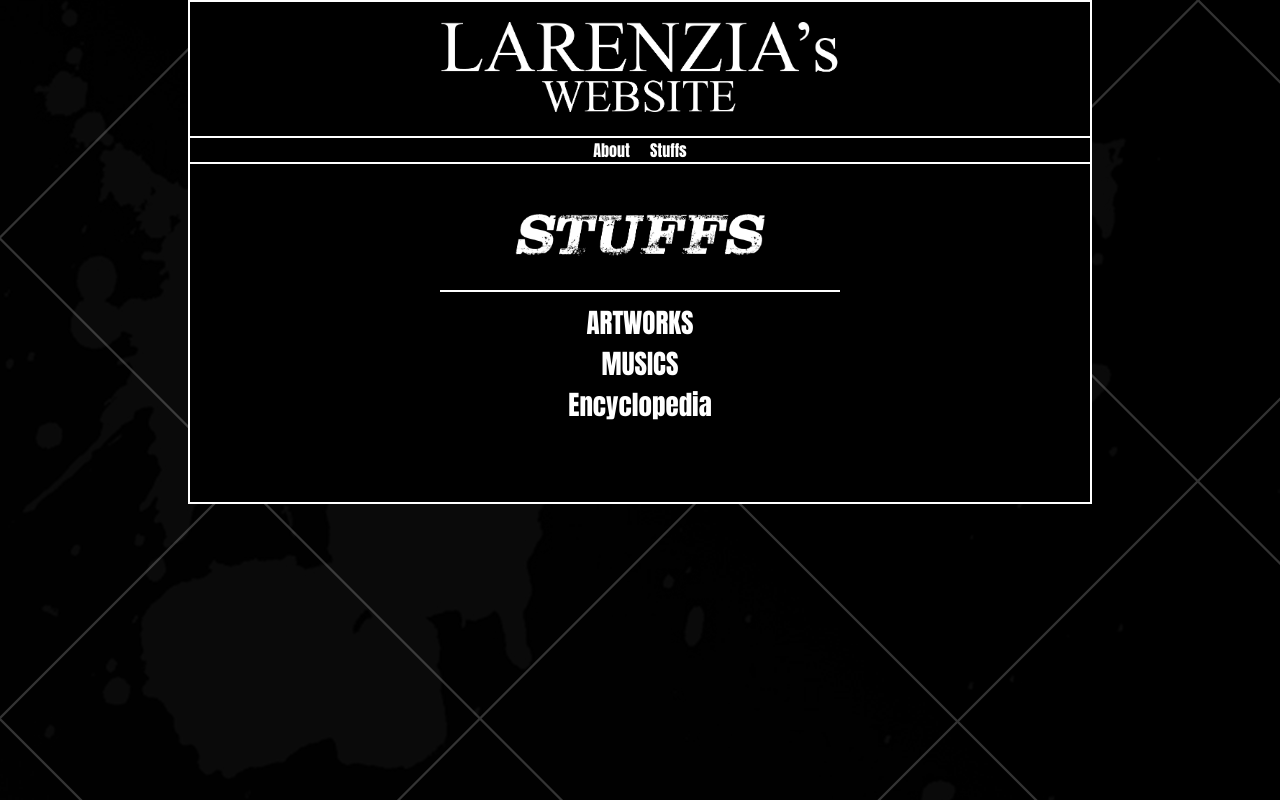
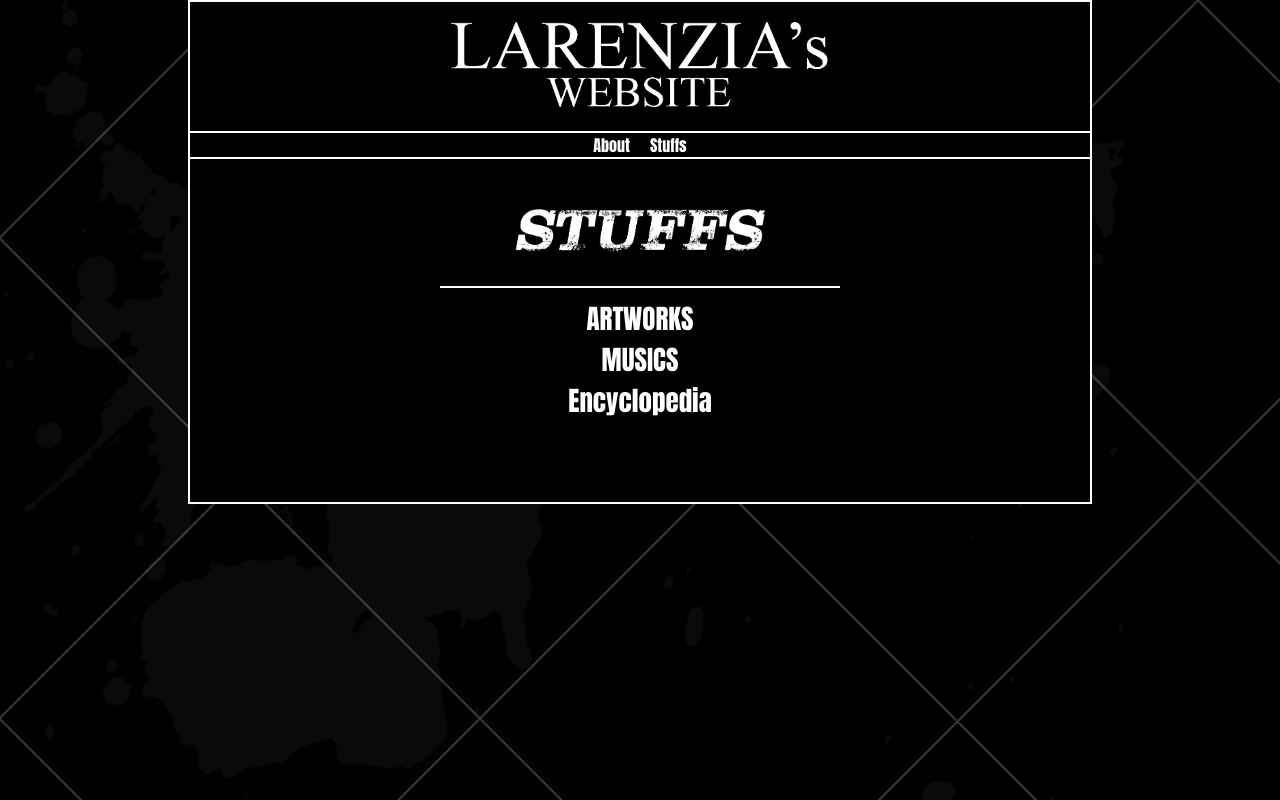
Before and after one commit to RUNAL666/ARHAZIAN-s-WEBSITE, a plain HTML site: page stuffs.html in a window 1280 px wide. Drawn offline with Linux system fonts and the light colour scheme.

Commit message:
stuffs.html

```diff
--- a/stuffs.html
+++ b/stuffs.html
@@ -19,7 +19,7 @@
     <body>
         <div id="mainblock">
             <div id="header">
-                <a href="index.html"><img src="pictures/Name.png" width="400" style="padding: 20px;"></a>
+                <a href="index.html"><img src="pictures/Name.png" width="380" style="padding: 20px;"></a>
             <div id="alllists">
                 <ul class="lists">
                     <li class="list"><a href="about.html">About</a></li>
```
